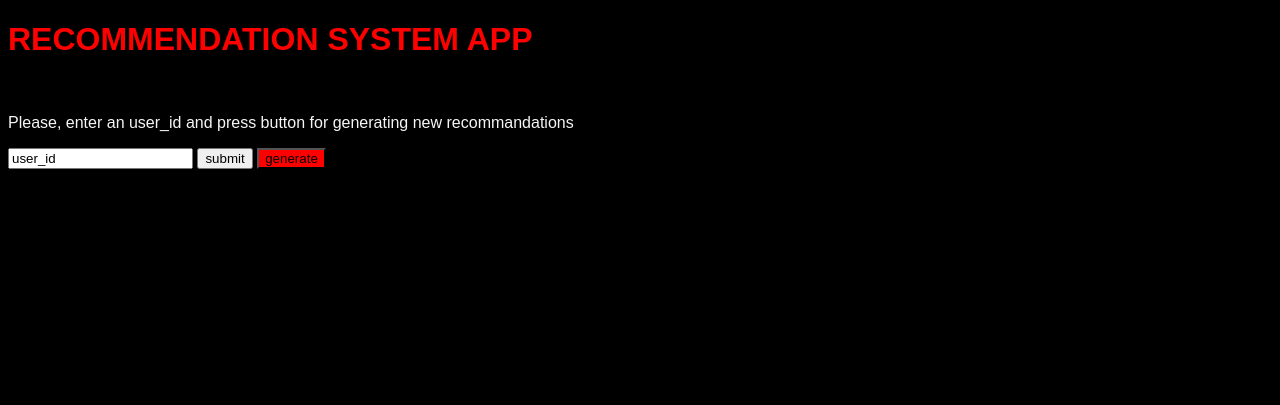
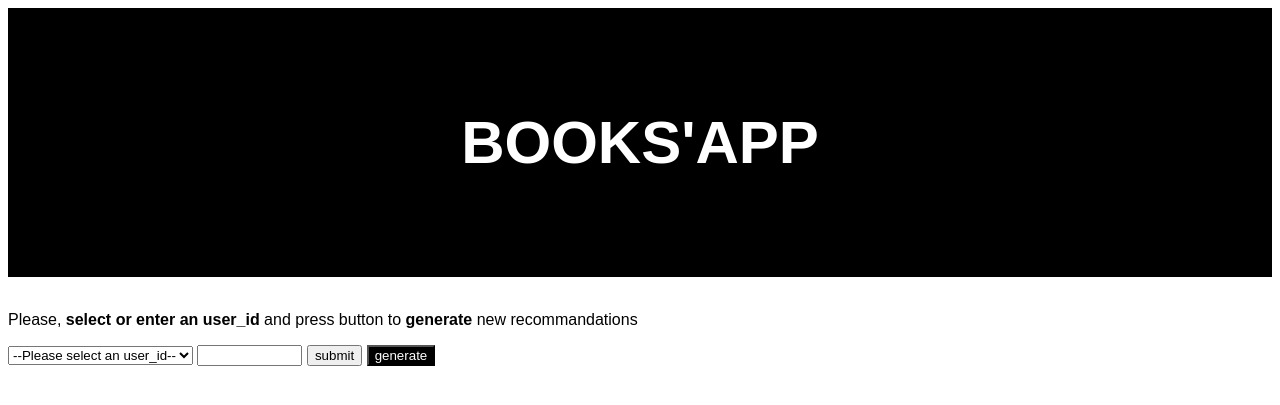
Before and after one commit to Orel21/RECOMMENDATION_SYSTEM_APP, a Flask app: page / in a window 1280 px wide. Shown: the top 405 px of the page. Run offline with Flask 2, Linux system fonts and the light colour scheme.

Commit message:
feat : [IA] create functions for IA integration

```diff
--- a/app.py
+++ b/app.py
@@ -2,12 +2,12 @@ from flask import Flask, render_template, request, render_template_string
 import pandas as pd
 import numpy as np
 import pickle
-
+import json
+import os
 
 
 # Create application
 app = Flask(__name__)
-
 
 # ------------------------------------------
 # ROUTING
--- a/static/style.css
+++ b/static/style.css
@@ -1,14 +1,20 @@
-h1{
+body{
+    background-color: rgb(255, 255, 255);
+    color : black;
+    font-family: Arial, Helvetica, sans-serif;
+}
+
+.header{
+    padding: 60px;
+    text-align: center;
+    background: black;
+    color: white;
+    font-size: 30px;
+}
+
+/*h1{
     color : red;
-    /*display: flex;*/
+    /*display: flex;
     align-items: center;
     justify-content: center;
-    }
-
-body{
-    background-color: rgb(0, 0, 0);
-    color : whitesmoke;
-    font-family: Arial, Helvetica, sans-serif;
-
-
-}
+}*/
--- a/templates/index.html
+++ b/templates/index.html
@@ -7,17 +7,24 @@
     <title>RECOMMENDATION_SYSTEM_APP</title>
     <link rel="stylesheet" href="static\style.css">
 </head>
-
 <body>
-    <h1 class = "h1">RECOMMENDATION SYSTEM APP</h1>
+    <div class="header">
+        <h1 class = "h1">BOOKS'APP</h1>
+    </div>
+    <section>
+        <!-- <img class="bookbg" src="/static/images/book.jpeg" style="width:100%"> -->
+    </section>
     <br * 10>
-    <p>Please, enter an user_id and press button for generating new recommandations</p>
+    <p>Please, <strong>select or enter an user_id</strong> and press button to <strong>generate</strong> new recommandations</p>
     <form action="/" method="post">
-        <input type="text" value="user_id">
+        <select name="user_id" id="user_id-select">
+            <option value="">--Please select an user_id--</option>
+            <option value="dog">1</option>
+            <option value="cat">706</option>
+        </select>
+        <input type="text" name="user_id_input_button" id="user_id_input" required minlength="1" maxlength="8" size="10">
         <button type="submit">submit</button>
-        <button type="submit" style = "background-color: red;">generate</button>
-
-
+        <button type="submit" style = "background-color: black; color :white">generate</button>
     </form>
 </body>
 </html>
```
Also changed, not shown: IA/model.py (added, +98 -0 lines), requirements.txt (+17 -0 lines), 1 other file.
